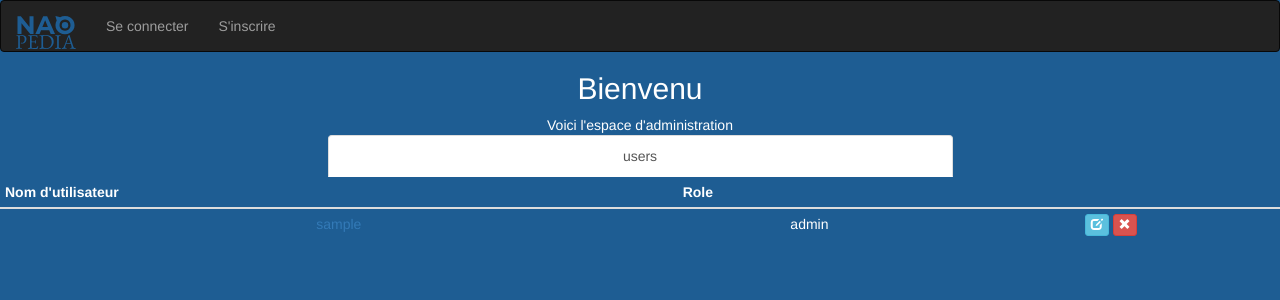
After one commit to Thomas-Ripoll/naopedia, a Symfony app: template templates/admin.html.twig in a window 1280 px wide. The commit adds this page. Shown: the top 300 px of the page. Run offline with Twig, Linux system fonts and the light colour scheme; the template is opened without the code that fills it: most values are stand-ins (such as "Sample title", 1, 10 or a date in 2020); some libraries are stand-ins or nearby versions.

Commit message:
Panel d'administration utilisateur

```diff
--- a/src/Entity/User.php
+++ b/src/Entity/User.php
@@ -328,7 +328,6 @@ class User  implements UserInterface
      */
     public function getRoles()
     {
-      dump($this->roles);
         return $this->roles;
     }
 
--- /dev/null
+++ b/templates/admin.html.twig
@@ -0,0 +1,69 @@
+
+{% extends "layout.html.twig" %}
+{% block content %}
+
+        <h2>Bienvenu</h2>
+         Voici l'espace d'administration
+
+         <div class="row">
+             <div class="col-sm-8 col-sm-offset-2 col-md-6 col-md-offset-3">
+                 <ul class="nav nav-tabs nav-justified">
+                     <li class="active"><a href="#userss" data-toggle="tab">users</a></li>
+                 </ul>
+             </div>
+         </div>
+         <div class="tab-content">
+             <div class="tab-pane fade in active adminTable" id="users">
+                 {% if users %}
+                 <div class="table-responsive">
+                     <table class="table table-hover table-condensed">
+                         <thead>
+                             <tr>
+                                 <th>Nom d'utilisateur</th>
+                                 <th>Role</th>
+                                 <th></th>  <!-- Actions column -->
+                             </tr>
+                         </thead>
+                         {% for user in users %}
+                         <tr>
+                             <td><a class="username" href="{{ path('userpage', { 'username': user.username }) }}">{{ user.username }}</a></td>
+
+                             <td>{{ user.roles|join(",") }}</td>
+
+
+                             <td>
+                                 <a href="" class="btn btn-info btn-xs" title="Edit"><span class="glyphicon glyphicon-edit"></span></a>
+                                 <button type="button" class="btn btn-danger btn-xs" title="Delete" data-toggle="modal" data-target="#userDialog{{ user.id }}"><span class="glyphicon glyphicon-remove"></span>
+                                 </button>
+                                 <div class="modal fade" id="userDialog{{ user.id }}" tabindex="-1" role="dialog" aria-labelledby="myModalLabel" aria-hidden="true">
+                                     <div class="modal-dialog">
+                                         <div class="modal-content">
+                                             <div class="modal-header">
+                                                 <button type="button" class="close" data-dismiss="modal" aria-hidden="true">&times;</button>
+                                                 <h4 class="modal-title" id="myModalLabel">Confirmation needed</h4>
+                                             </div>
+                                             <div class="modal-body">
+                                                 Voulez vous vraiment supprimer cet utilisateur ?
+                                             </div>
+                                             <div class="modal-footer">
+                                                 <button type="button" class="btn btn-default" data-dismiss="modal">Cancel</button>
+                                                 <a href="{{ path('homepage', { 'id':user.id }) }}" class="btn btn-danger">Confirm</a>
+                                              {#   <a href="{{ path('admin_user_delete', { 'id':user.id }) }}" class="btn btn-danger">Confirm</a> #}
+                                             </div>
+                                         </div><!-- /.modal-content -->
+                                     </div><!-- /.modal-dialog -->
+                                 </div><!-- /.modal -->
+                             </td>
+                         </tr>
+                         {% endfor %}
+                     </table>
+                 </div>
+                 {% else %}
+                 <div class="alert alert-warning">No users found.</div>
+                 {% endif %}
+             </div>
+
+         </div>
+
+
+{% endblock %}
--- a/templates/layout.html.twig
+++ b/templates/layout.html.twig
@@ -17,9 +17,14 @@
             <img style="max-width:60px;width:100%" src="{{ asset("images/NAOlogobleu.svg") }}" alt=""><br></a>
           </div>
           <ul class="nav navbar-nav">
+
             {% if app.user %}
+              <li>Bonjour {{app.user.username}}</li>
               <li><a href="{{path('userpage',{'username':app.user.username}  )}}">mon profil</a></li>
               <li><a href="{{path('logout')}}">se déconecter</a></li>
+              {% if is_granted('ROLE_ADMIN') %}
+                <li><a href="{{path('admin')}}">Administration</a></li>
+              {% endif %}
             {% else %}
               <li><a href="{{path('login')}}">Se connecter</a></li>
               <li><a href="{{path('signin')}}">S'inscrire</a></li>
```
Also changed, not shown: src/Controller/AdminController.php (added, +26 -0 lines), src/Controller/AppController.php (+0 -8 lines).
